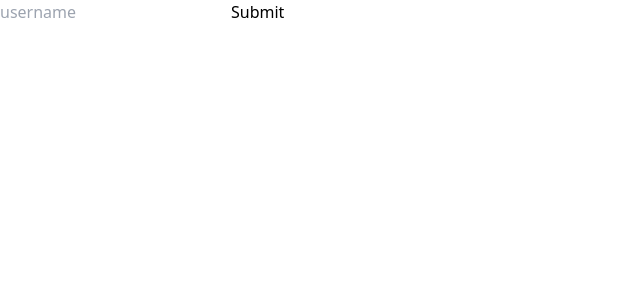
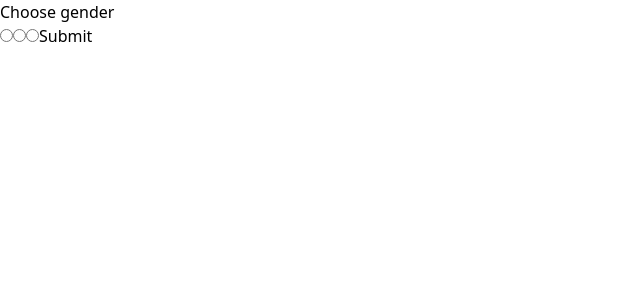
Before and after one commit to gityashh/LearnReact, a React (Vite) app: page / in a window 1280 px wide. Shown: the top 300 px of the page, without its empty margins (0-640 px from the left). Built offline with nearby package versions, Linux system fonts and the light colour scheme.

Commit message:
radio type input setup

```diff
--- a/src/App.jsx
+++ b/src/App.jsx
@@ -30,18 +30,62 @@
 
 // Validtaion
 
-import React, {useState} from 'react'
+// import React, {useState} from 'react'
+
+// const App = () => {
+//   const [username,setUsername] = useState('');
+//   const [error,setError] = useState(false);
+
+//   return (
+//     <div className="w-full h-screen justify-center items-center">
+//       <form action="">
+//         <input type="text"  placeholder="username" name="username" value={username} onChange={(e)=>{setUsername(e.target.value)}} onInput={(e)=>{username.length<5 ? setError(true) : setError(false)}}/>
+//         {error && <p>username must be of more than 5</p>}
+//         <input type="submit" placeholder="submit"/>
+//       </form>
+//     </div>
+//   )
+// }
+
+// export default App
+
+// Form input types
+
+import React, { useState } from 'react'
 
 const App = () => {
-  const [username,setUsername] = useState('');
-  const [error,setError] = useState(false);
+  const [gender,setgender] = useState('');
 
+  const submitHandler = (e) => {
+    e.preventDefault();
+    console.log(gender);
+  }
   return (
-    <div className="w-full h-screen justify-center items-center">
-      <form action="">
-        <input type="text"  placeholder="username" name="username" value={username} onChange={(e)=>{setUsername(e.target.value)}} onInput={(e)=>{username.length<5 ? setError(true) : setError(false)}}/>
-        {error && <p>username must be of more than 5</p>}
-        <input type="submit" placeholder="submit"/>
+    <div>
+      <h1>Choose gender</h1>
+      <form action="" onSubmit={submitHandler}>
+        <input
+        type="radio"
+        name= "gender"
+        checked= {gender === "others" ? true : false}
+        defaultValue = "others"
+        onChange={(e)=> setgender(e.target.value)}
+         />
+         <input
+        type="radio"
+        name= "gender"
+        checked= {gender === "male" ? true : false}
+        defaultValue = "male"
+        onChange={(e)=> setgender(e.target.value)}
+         />
+         <input
+        type="radio"
+        name= "gender"
+        checked= {gender === "female" ? true : false}
+        defaultValue = "female"
+        onChange={(e)=> setgender(e.target.value)}
+         />
+         <input type="submit" />
       </form>
     </div>
   )
```
